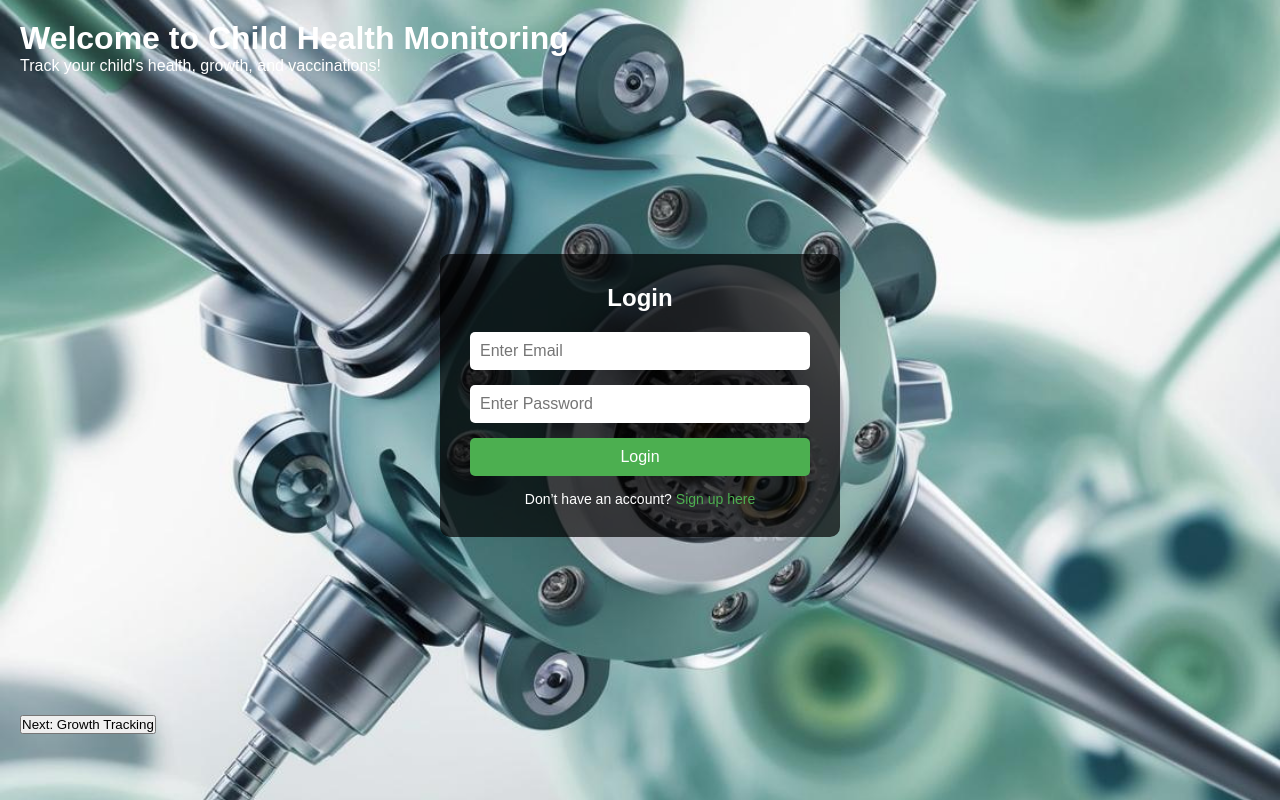
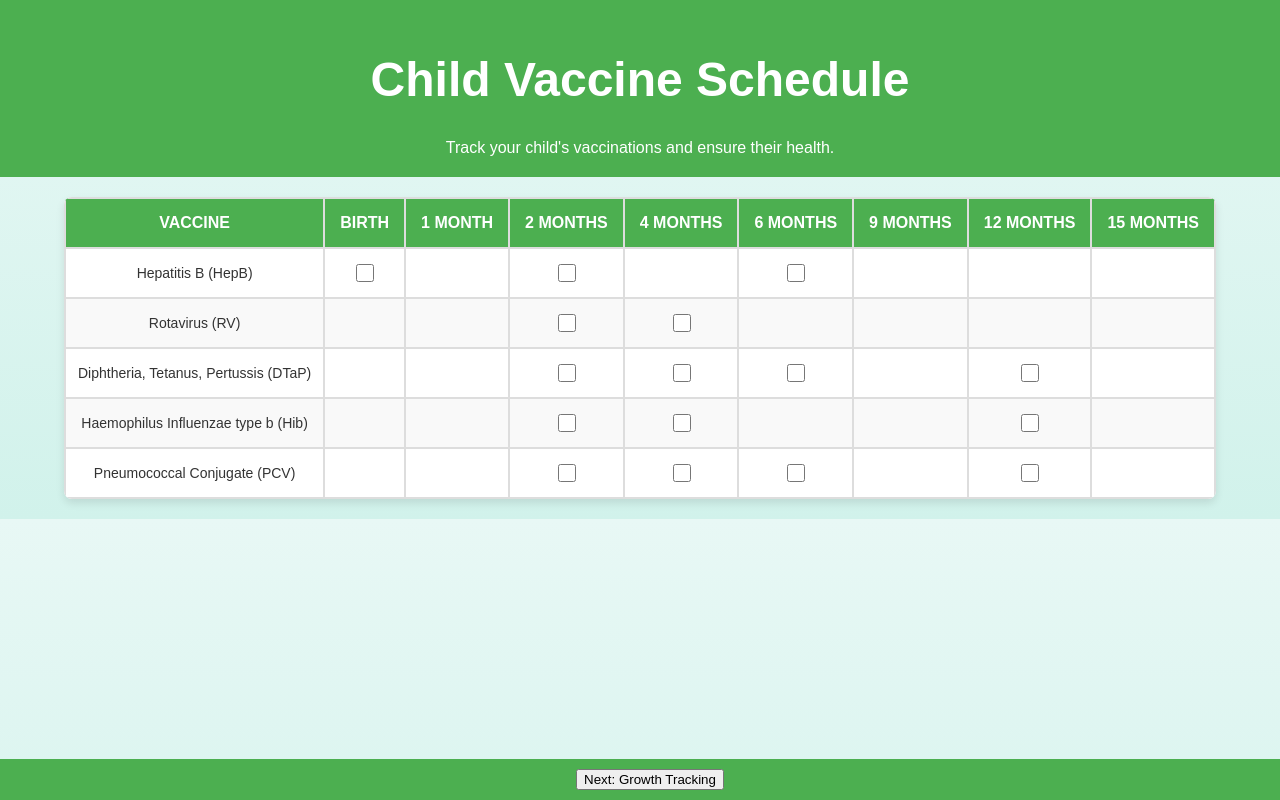
Before and after one commit to Rampathak12/childhealth-monitoring, a website: page index.html in a window 1280 px wide. Drawn offline with Linux system fonts and the light colour scheme.

Commit message:
Initial commit or your commit message

```diff
--- a/index.html
+++ b/index.html
@@ -3,27 +3,92 @@
 <head>
   <meta charset="UTF-8">
   <meta name="viewport" content="width=device-width, initial-scale=1.0">
-  <title>Login - Child Health Monitoring</title>
+  <title>Vaccine Schedule</title>
   <link rel="stylesheet" href="style.css">
   <script src="script.js" defer></script>
 </head>
-<body class="login-page">
+<body>
   <header>
-    <h1>Welcome to Child Health Monitoring</h1>
-    <p>Track your child's health, growth, and vaccinations!</p>
+    <h1>Child Vaccine Schedule</h1>
+    <p>Track your child's vaccinations and ensure their health.</p>
   </header>
 
-  <section class="auth-container centered">
-    <div class="login-box">
-      <h2>Login</h2>
-      <form id="login-form">
-        <input type="email" id="login-email" placeholder="Enter Email" required>
-        <input type="password" id="login-password" placeholder="Enter Password" required>
-        <button type="submit" id="login-btn">Login</button>
-      </form>
-      <p>Don’t have an account? <a href="#">Sign up here</a></p>
-    </div>
-  </section>
+  <main>
+    <section class="vaccine-table">
+      <table>
+        <thead>
+          <tr>
+            <th>Vaccine</th>
+            <th>Birth</th>
+            <th>1 Month</th>
+            <th>2 Months</th>
+            <th>4 Months</th>
+            <th>6 Months</th>
+            <th>9 Months</th>
+            <th>12 Months</th>
+            <th>15 Months</th>
+          </tr>
+        </thead>
+        <tbody>
+          <tr>
+            <td>Hepatitis B (HepB)</td>
+            <td><input type="checkbox" id="hepB-birth"></td>
+            <td></td>
+            <td><input type="checkbox" id="hepB-2m"></td>
+            <td></td>
+            <td><input type="checkbox" id="hepB-6m"></td>
+            <td></td>
+            <td></td>
+            <td></td>
+          </tr>
+          <tr>
+            <td>Rotavirus (RV)</td>
+            <td></td>
+            <td></td>
+            <td><input type="checkbox" id="rota-2m"></td>
+            <td><input type="checkbox" id="rota-4m"></td>
+            <td></td>
+            <td></td>
+            <td></td>
+            <td></td>
+          </tr>
+          <tr>
+            <td>Diphtheria, Tetanus, Pertussis (DTaP)</td>
+            <td></td>
+            <td></td>
+            <td><input type="checkbox" id="dtap-2m"></td>
+            <td><input type="checkbox" id="dtap-4m"></td>
+            <td><input type="checkbox" id="dtap-6m"></td>
+            <td></td>
+            <td><input type="checkbox" id="dtap-12m"></td>
+            <td></td>
+          </tr>
+          <tr>
+            <td>Haemophilus Influenzae type b (Hib)</td>
+            <td></td>
+            <td></td>
+            <td><input type="checkbox" id="hib-2m"></td>
+            <td><input type="checkbox" id="hib-4m"></td>
+            <td></td>
+            <td></td>
+            <td><input type="checkbox" id="hib-12m"></td>
+            <td></td>
+          </tr>
+          <tr>
+            <td>Pneumococcal Conjugate (PCV)</td>
+            <td></td>
+            <td></td>
+            <td><input type="checkbox" id="pcv-2m"></td>
+            <td><input type="checkbox" id="pcv-4m"></td>
+            <td><input type="checkbox" id="pcv-6m"></td>
+            <td></td>
+            <td><input type="checkbox" id="pcv-12m"></td>
+            <td></td>
+          </tr>
+        </tbody>
+      </table>
+    </section>
+  </main>
 
   <footer>
     <button id="next-btn" onclick="window.location.href='child-details.html'">Next: Growth Tracking</button>
--- a/script.js
+++ b/script.js
@@ -1,15 +1,62 @@
 document.addEventListener('DOMContentLoaded', () => {
-    // Handle Login Form Submission
-    const loginForm = document.getElementById('login-form');
-    if (loginForm) {
-      loginForm.addEventListener('submit', (e) => {
-        e.preventDefault();
-        const email = document.getElementById('login-email').value;
-        const password = document.getElementById('login-password').value;
+    // Get all checkboxes in the vaccine table
+    const checkboxes = document.querySelectorAll('input[type="checkbox"]');
 
-        console.log(`Logging in: ${email}`);
-        // Simulate successful login and redirect to child-details page
-        window.location.href = 'child-details.html';
+    // Add event listener to each checkbox
+    checkboxes.forEach((checkbox) => {
+      checkbox.addEventListener('change', (event) => {
+        const vaccineName = event.target.closest('tr').querySelector('td:first-child').innerText;
+        const status = event.target.checked ? 'Taken' : 'Pending';
+        alert(`Vaccine: ${vaccineName}\nStatus: ${status}`);
+      });
+    });
+
+    // Example congratulatory effect
+    const congratulateButton = document.querySelector('#congratulate-btn');
+    if (congratulateButton) {
+      congratulateButton.addEventListener('click', () => {
+        const confettiContainer = document.createElement('div');
+        confettiContainer.classList.add('confetti');
+        document.body.appendChild(confettiContainer);
+
+        // Generate confetti effect
+        for (let i = 0; i < 100; i++) {
+          const confettiPiece = document.createElement('div');
+          confettiPiece.classList.add('confetti-piece');
+          confettiPiece.style.left = Math.random() * 100 + 'vw';
+          confettiPiece.style.animationDuration = Math.random() * 3 + 2 + 's';
+          confettiContainer.appendChild(confettiPiece);
+        }
+
+        setTimeout(() => {
+          confettiContainer.remove();
+        }, 5000); // Remove confetti after 5 seconds
       });
     }
   });
+
+  // Confetti CSS
+  const style = document.createElement('style');
+  style.innerHTML = `
+    .confetti-piece {
+      position: absolute;
+      top: 0;
+      width: 10px;
+      height: 10px;
+      background-color: randomColor();
+      animation: fall linear infinite;
+    }
+
+    @keyframes fall {
+      to {
+        transform: translateY(100vh) rotate(360deg);
+      }
+    }
+  `;
+  document.head.appendChild(style);
+
+  // Random color function for confetti
+  function randomColor() {
+    const colors = ['#ff0', '#f0f', '#0ff', '#f00', '#0f0', '#00f'];
+    return colors[Math.floor(Math.random() * colors.length)];
+  }
--- a/style.css
+++ b/style.css
@@ -1,108 +1,135 @@
 /* General Styles */
-* {
+body {
+  font-family: 'Arial', sans-serif;
   margin: 0;
   padding: 0;
+  background: linear-gradient(to bottom, #e8f8f5, #d1f2eb);
+  color: #333;
+}
+
+header {
+  background-color: #4CAF50;
+  color: white;
+  text-align: center;
+  padding: 20px;
+  font-size: 24px;
+}
+
+header p {
+  margin: 10px 0 0;
+  font-size: 16px;
+}
+
+/* Vaccine Table Styles */
+.vaccine-table {
+  margin: 20px auto;
+  width: 90%;
+  max-width: 1200px;
+  border-collapse: collapse;
+  background-color: white;
+  box-shadow: 0 4px 8px rgba(0, 0, 0, 0.1);
+  border-radius: 8px;
+  overflow: hidden;
+}
+
+table {
+  width: 100%;
+  border-spacing: 0;
+  border: 1px solid #ddd;
+}
+
+thead {
+  background-color: #4CAF50;
+  color: white;
+}
+
+thead th {
+  padding: 15px;
+  font-size: 16px;
+  text-transform: uppercase;
+  border: 1px solid #ddd;
+}
+
+tbody td {
+  padding: 12px;
+  font-size: 14px;
+  text-align: center;
+  border: 1px solid #ddd;
+}
+
+tbody tr:nth-child(even) {
+  background-color: #f9f9f9;
+}
+
+input[type="checkbox"] {
+  width: 18px;
+  height: 18px;
+  cursor: pointer;
+  accent-color: #4CAF50;
+}
+
+/* Responsive Design */
+@media (max-width: 768px) {
+  table {
+    font-size: 12px;
+  }
+
+  th, td {
+    padding: 10px;
+  }
+}
+
+/* Login Page Style */
+.login-box {
+  width: 350px;
+  margin: 50px auto;
+  background-color: white;
+  box-shadow: 0 4px 10px rgba(0, 0, 0, 0.2);
+  border-radius: 10px;
+  padding: 20px;
+  text-align: center;
+}
+
+.login-box h2 {
+  margin: 0 0 20px;
+  font-size: 22px;
+  color: #4CAF50;
+}
+
+.login-box input[type="text"],
+.login-box input[type="password"] {
+  width: 80%;
+  padding: 10px;
+  margin: 10px 0;
+  border: 1px solid #ddd;
+  border-radius: 5px;
   box-sizing: border-box;
 }
 
-  body {
-    font-family: 'Arial', sans-serif;
-    background: url('surgery bot.jpg') no-repeat center center fixed;
-    background-size: cover;
-    color: #fff;
-    padding: 20px;
-    min-height: 100vh;
-  }
-
-  /* Centered Login Box */
-  .login-page .auth-container {
-    display: flex;
-    justify-content: center;
-    align-items: center;
-    height: 80vh;
-  }
-
-  .login-box {
-    background-color: rgba(0, 0, 0, 0.7);
-    padding: 30px;
-    border-radius: 10px;
-    text-align: center;
-    width: 90%;
-    max-width: 400px;
-  }
-
-  .login-box h2 {
-    margin-bottom: 20px;
-    color: #fff;
-  }
-
-  .login-box form input {
-    width: 100%;
+.login-box button {
+  width: 84%;
   padding: 10px;
-    margin-bottom: 15px;
-    border: none;
-    border-radius: 5px;
-    font-size: 16px;
-  }
-
-  .login-box form button {
-    width: 100%;
-    padding: 10px;
+  margin: 10px 0;
   background-color: #4CAF50;
-    color: #fff;
+  color: white;
   border: none;
   border-radius: 5px;
   font-size: 16px;
   cursor: pointer;
-    transition: background-color 0.3s ease;
 }
 
-  .login-box form button:hover {
+.login-box button:hover {
   background-color: #45a049;
 }
 
-  .login-box p {
-    margin-top: 15px;
+/* Footer */
+footer {
+  text-align: center;
+  padding: 10px;
+  background-color: #4CAF50;
+  color: white;
+  position: fixed;
+  bottom: 0;
+  width: 100%;
   font-size: 14px;
 }
-
-  .login-box p a {
-    color: #4CAF50;
-    text-decoration: none;
-  }
-
-  /* Dynamic Text Colors for Different Pages */
-  body {
-    color: #fff;
-  }
-
-  table th, table td {
-    color: #eee;
-  }
-
-  .vaccination-schedule h2, .health-metrics h2 {
-    color: #fff;
-  }
-
-  ul li {
-    color: #ddd;
-  }
-
-  /* Responsive Design */
-  @media (max-width: 768px) {
-    .auth-container {
-      padding: 20px;
-    }
-
-    .login-box {
-      width: 100%;
-    }
-
-    header h1 {
-      font-size: 28px;
-    }
-
-    header p {
-      font-size: 18px;
-    }
-  }
```
Also changed, not shown: child-details.html (+30 -41 lines). Lines whose indentation alone changed are shown as unchanged.
